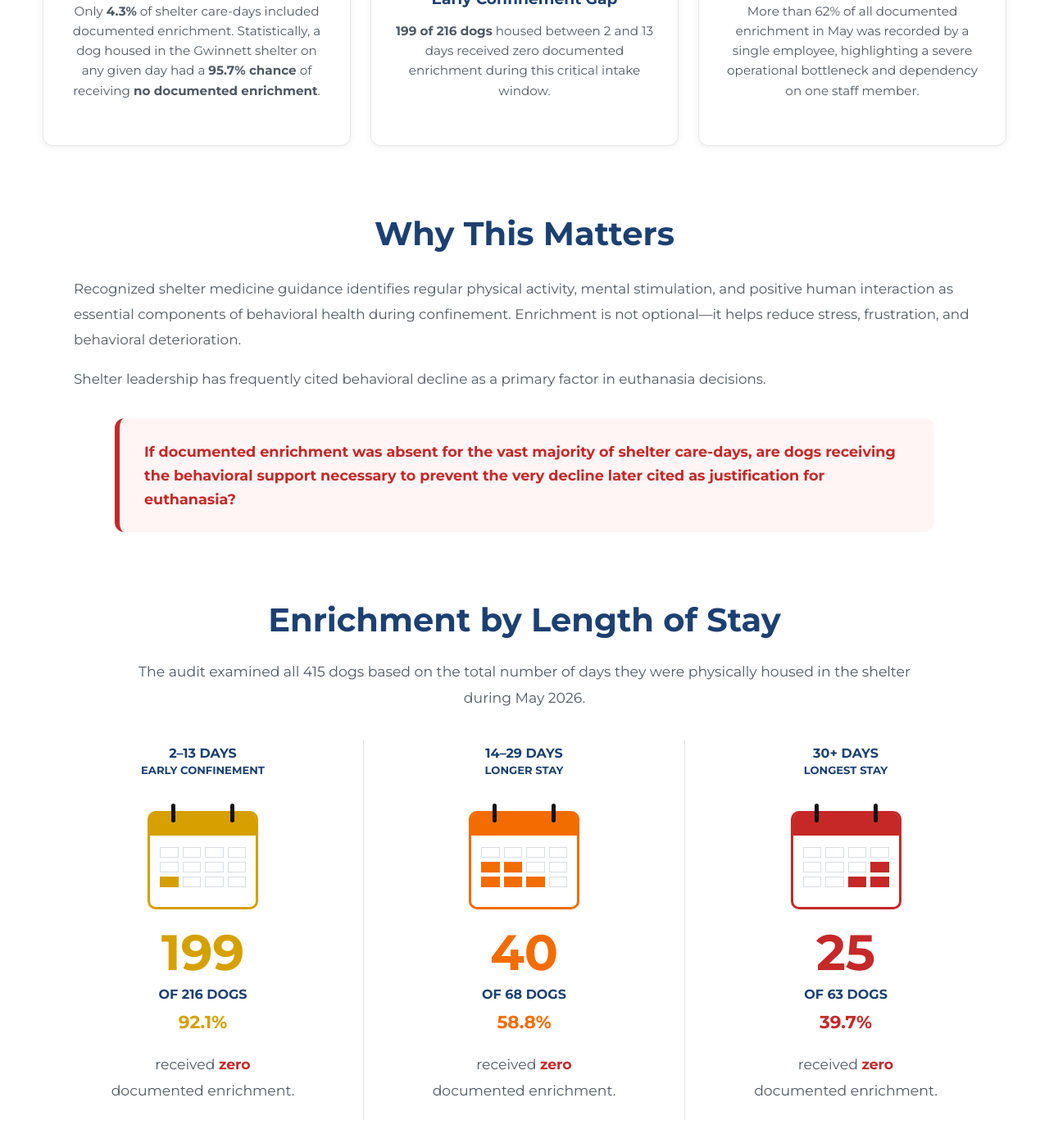
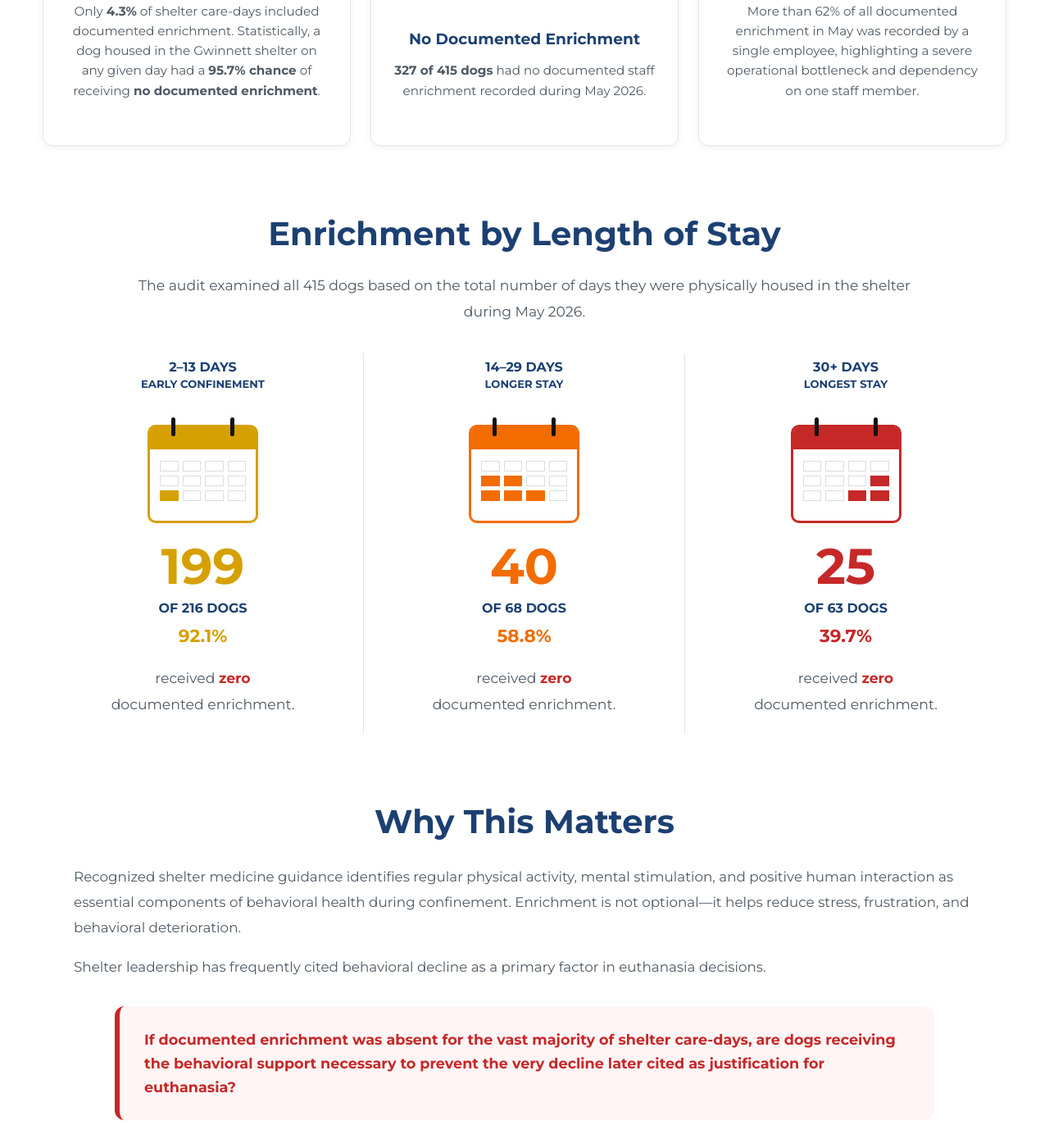
Before and after one commit to whitleybacon/gwinnett-animal-advocacy-alliance, a Jekyll site: the page built from issues/enrichment/index.html, in a window 1280 px wide and 1400 px high, scrolled down 1478 px. Shown: the whole window at 82% size. Built offline with Jekyll 4.4.1, drawn with Linux system fonts in a browser that asks for light colours; some of the changed text lies outside the part shown.

Commit message:
Update index.html

```diff
--- a/issues/enrichment/index.html
+++ b/issues/enrichment/index.html
@@ -366,20 +366,19 @@
             </p>
         </div>
 
-        <!-- 92.1% -->
+        <!-- 78.8% -->
       <div class="home-card audit-stat-card">
           <div class="home-card-icon icon-green">
-                <i class="fa-solid fa-calendar-days"></i>
+              <i class="fa-solid fa-dog"></i>
           </div>
 
-            <span class="audit-stat">92.1%</span>
+          <span class="audit-stat">78.8%</span>
 
-            <h3>Early Confinement Gap</h3>
+          <h3>No Documented Enrichment</h3>
 
           <p>
-                <strong>199 of 216 dogs</strong> housed between 2 and 13 days
-                received zero documented enrichment during this critical
-                intake window.
+              <strong>327 of 415 dogs</strong> had no documented staff enrichment
+              recorded during May 2026.
           </p>
       </div>
 
@@ -400,42 +399,6 @@
             </p>
         </div>
 
-    </div>
-</section>
-
-<!-- ======================================================
-     WHY THIS MATTERS
-======================================================= -->
-
-<section class="content-card audit-section">
-    <h2 style="
-        color:var(--accent);
-        font-size:2.5rem;
-        text-align:center;
-        margin-bottom:20px;
-    ">
-        Why This Matters
-    </h2>
-
-    <div class="audit-text">
-        <p>
-            Recognized shelter medicine guidance identifies regular physical
-            activity, mental stimulation, and positive human interaction as
-            essential components of behavioral health during confinement.
-            Enrichment is not optional—it helps reduce stress, frustration,
-            and behavioral deterioration.
-        </p>
-
-        <p>
-            Shelter leadership has frequently cited behavioral decline as a
-            primary factor in euthanasia decisions.
-        </p>
-    </div>
-
-    <div class="audit-question">
-        If documented enrichment was absent for the vast majority of shelter
-        care-days, are dogs receiving the behavioral support necessary to
-        prevent the very decline later cited as justification for euthanasia?
     </div>
 </section>
 
@@ -586,6 +549,46 @@
 </section>
 
 <!-- ======================================================
+     WHY THIS MATTERS
+======================================================= -->
+
+<section class="content-card audit-section">
+    <h2 style="
+        color:var(--accent);
+        font-size:2.5rem;
+        text-align:center;
+        margin-bottom:20px;
+    ">
+        Why This Matters
+    </h2>
+
+    <div class="audit-text">
+        <p>
+            Recognized shelter medicine guidance identifies regular physical
+            activity, mental stimulation, and positive human interaction as
+            essential components of behavioral health during confinement.
+            Enrichment is not optional—it helps reduce stress, frustration,
+            and behavioral deterioration.
+        </p>
+
+        <p>
+            Shelter leadership has frequently cited behavioral decline as a
+            primary factor in euthanasia decisions.
+        </p>
+    </div>
+
+    <div class="audit-question">
+        If documented enrichment was absent for the vast majority of shelter
+        care-days, are dogs receiving the behavioral support necessary to
+        prevent the very decline later cited as justification for euthanasia?
+    </div>
+</section>
+
+<!-- ======================================================
+     DOCUMENTATION QUALITY
+======================================================= -->
+
+<!-- ======================================================
      DOCUMENTATION QUALITY
 ======================================================= -->
 
@@ -598,46 +601,60 @@
         effective administrative oversight.
     </p>
 
-    <div class="form-card">
-        <details>
-            <summary>Incorrect Animal IDs</summary>
+    <div class="home-card-grid four-across">
+
+        <div class="home-card">
+            <div class="home-card-icon icon-orange">
+                <i class="fa-solid fa-id-card"></i>
+            </div>
+
+            <h3>Incorrect Animal IDs</h3>
 
             <p>
                 Some enrichment pages were created using incorrect Animal IDs,
-                requiring manual review to determine the correct dog and
-                associated record.
+                requiring manual review to determine the correct record.
             </p>
-        </details>
+        </div>
 
-        <details>
-            <summary>Blank or Incomplete Entries</summary>
+        <div class="home-card">
+            <div class="home-card-icon icon-blue">
+                <i class="fa-solid fa-file-circle-xmark"></i>
+            </div>
+
+            <h3>Blank or Incomplete Entries</h3>
 
             <p>
-                Some pages listed dogs but contained no staff initials,
-                activity selection, date, or other confirmation that enrichment
-                occurred.
+                Some pages listed dogs but contained no initials, activity,
+                date, or confirmation that enrichment occurred.
             </p>
-        </details>
+        </div>
 
-        <details>
-            <summary>Inconsistent Documentation</summary>
+        <div class="home-card">
+            <div class="home-card-icon icon-green">
+                <i class="fa-solid fa-pen-to-square"></i>
+            </div>
+
+            <h3>Inconsistent Documentation</h3>
 
             <p>
                 Staff used different abbreviations, symbols, date formats, and
-                levels of detail, making the records difficult to compare and
-                aggregate consistently.
+                levels of detail across the records.
             </p>
-        </details>
+        </div>
 
-        <details>
-            <summary>Duplicate or Inconsistent Log Sheets</summary>
+        <div class="home-card">
+            <div class="home-card-icon icon-orange">
+                <i class="fa-solid fa-copy"></i>
+            </div>
+
+            <h3>Duplicate or Legacy Forms</h3>
 
             <p>
-                Duplicate records, legacy forms, and pages that did not match
-                the May 2026 format required additional reconciliation before
-                the information could be analyzed.
+                Duplicate records and older forms required additional
+                reconciliation before the data could be analyzed.
             </p>
-        </details>
+        </div>
+
     </div>
 </section>
 
```
Lines whose indentation alone changed are shown as unchanged.
